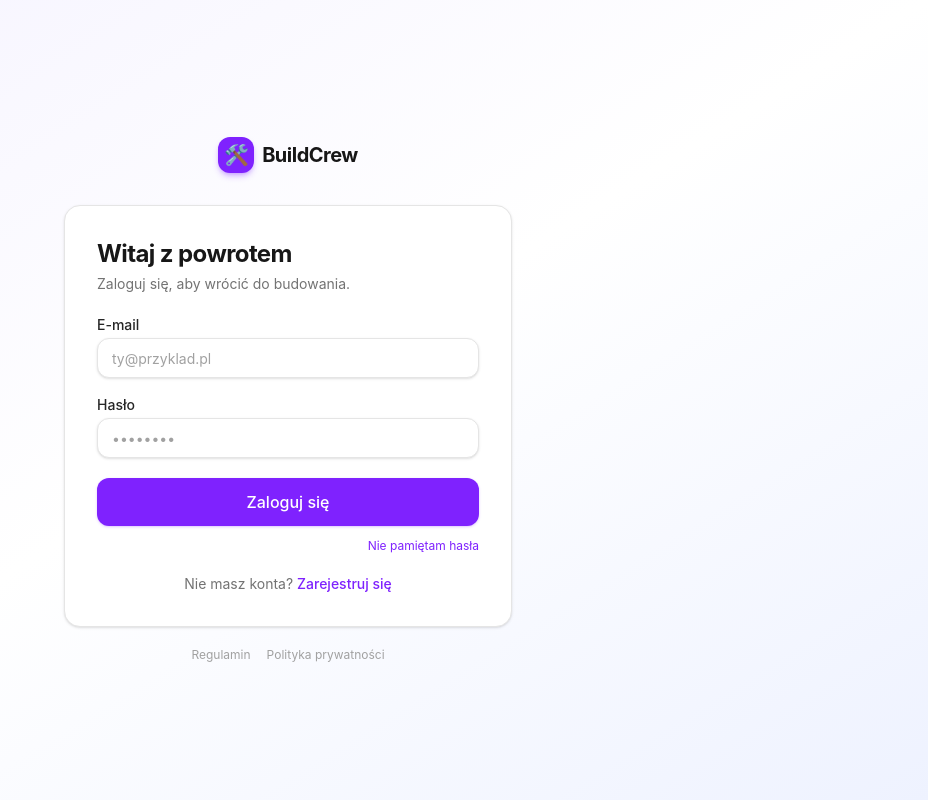
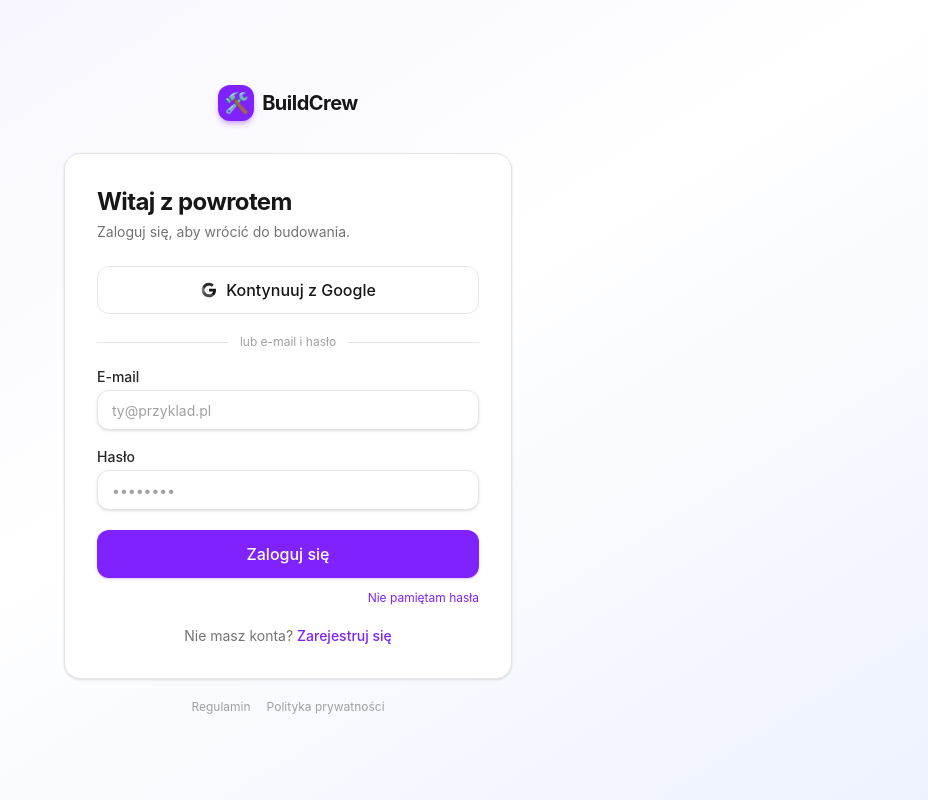
Before and after one commit to LukasSzczepansk/buildcrew, a Next.js app: page /login in a window 1280 px wide. Shown: the whole page, without its empty margins (352-1280 px from the left). Built offline with nearby package versions, Linux system fonts and the light colour scheme; no server answers.

Commit message:
Show Google login button

```diff
--- a/src/components/auth/auth-form.tsx
+++ b/src/components/auth/auth-form.tsx
@@ -22,7 +22,6 @@ function GoogleIcon() {
 export function AuthForm({
   mode,
   action,
-  googleEnabled,
   externalError,
 }: {
   mode: "login" | "signup";
@@ -40,8 +39,7 @@ export function AuthForm({
         </p>
       )}
 
-      {googleEnabled && (
-        <>
+      <>
           <Button asChild variant="outline" className="w-full" size="lg">
             <Link href={`/api/auth/google?intent=${mode}`}>
               <GoogleIcon />
@@ -61,8 +59,7 @@ export function AuthForm({
             lub e-mail i hasło
             <span className="h-px flex-1 bg-neutral-200 dark:bg-neutral-800" />
           </div>
-        </>
-      )}
+      </>
 
       <form action={formAction} className="flex flex-col gap-5">
         <div className="flex flex-col gap-1.5">
```
